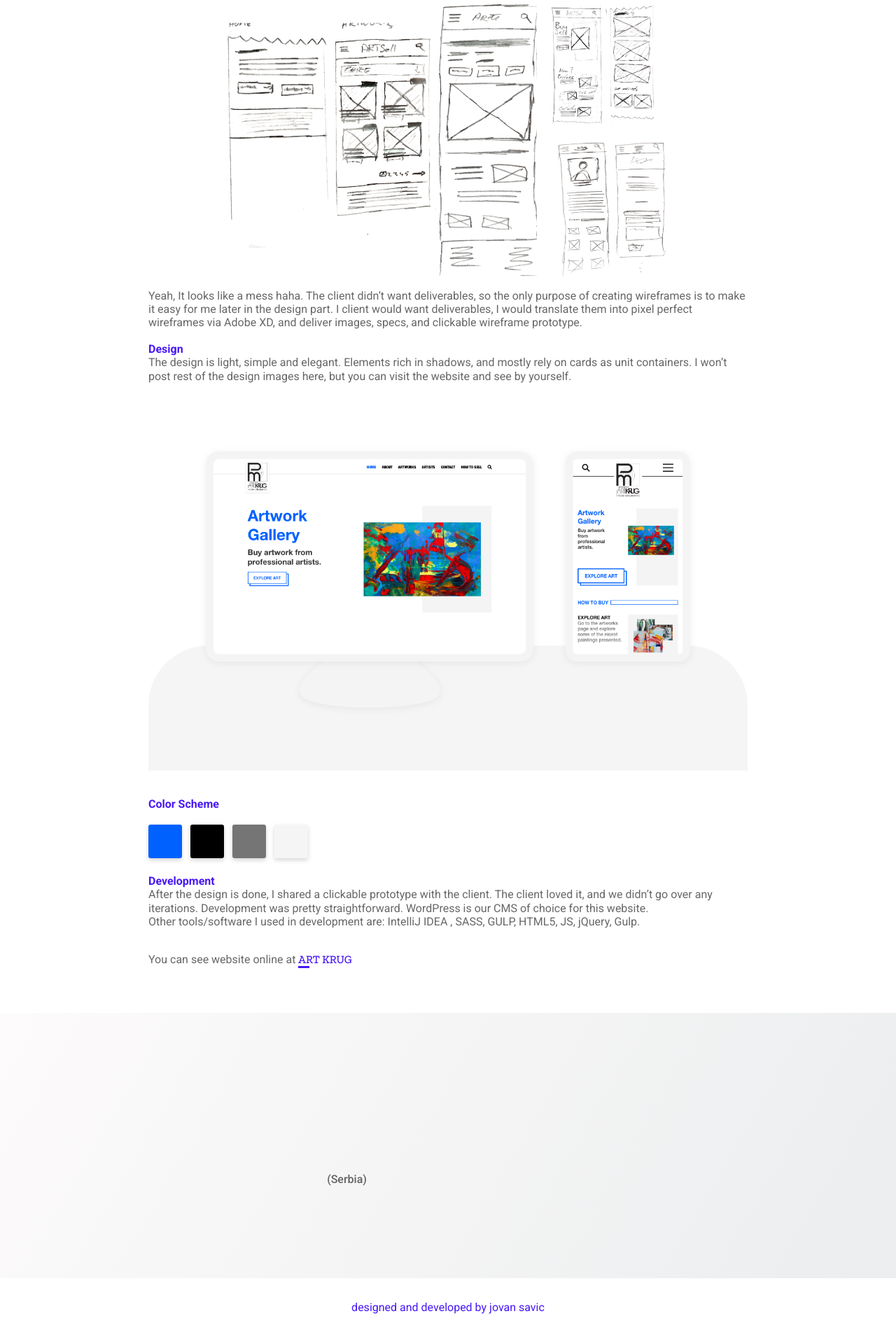
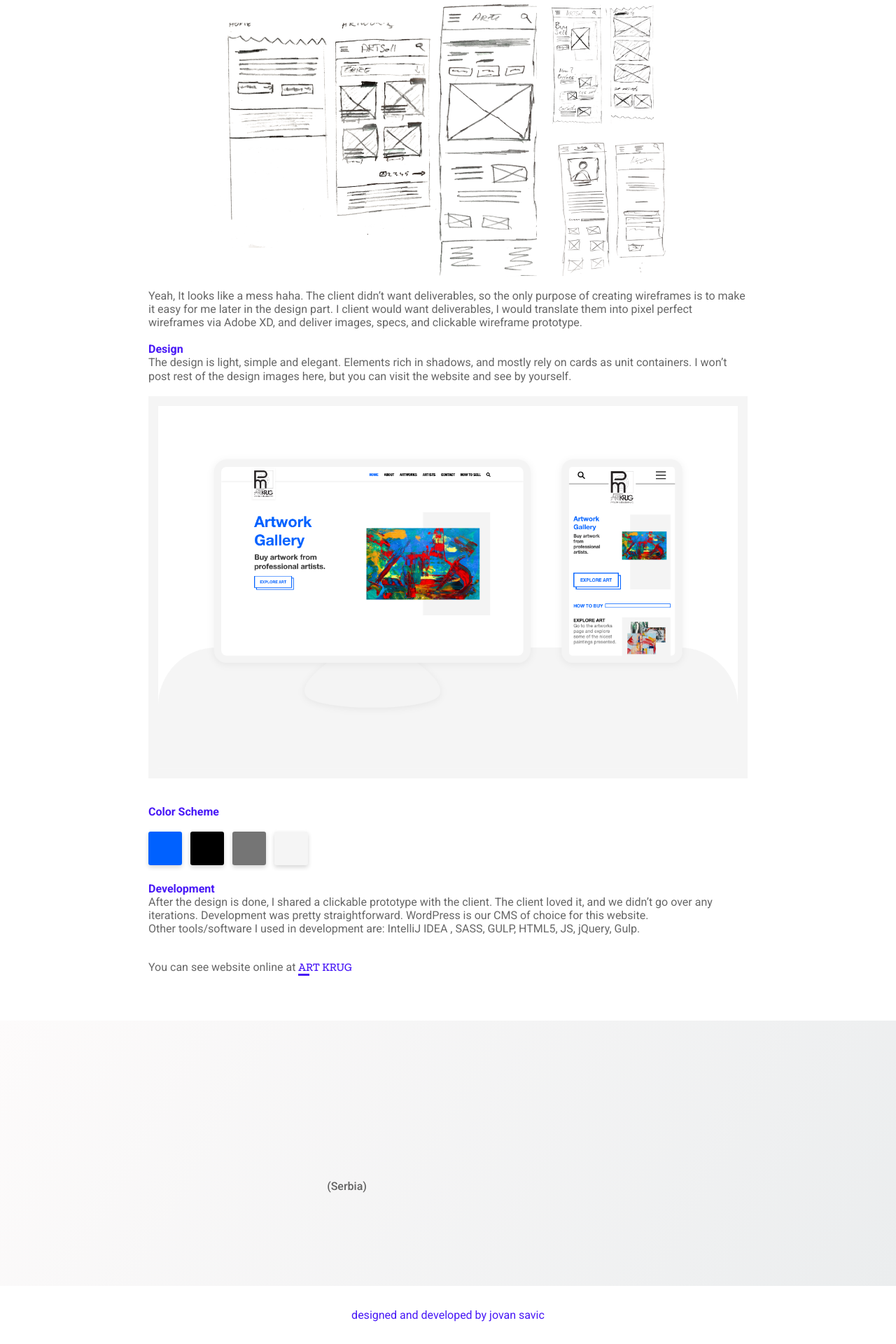
Before and after one commit to jovansavic/jovan.design, a Jekyll site: the page built from _projects/art-krug-sell-art.html, in a window 1280 px wide. Shown: the part 1235-3155 px from the top of the page at 70% size. Built offline with Jekyll 4.4.1, drawn with Linux system fonts in a browser that asks for light colours.

Commit message:
[UPDATE]: Border to art krug project thumb.

```diff
--- a/_projects/art-krug-sell-art.html
+++ b/_projects/art-krug-sell-art.html
@@ -58,7 +58,7 @@ what_they_do: Art Krug is another startup started by Stefan Tomic. Stefan wants
 		The design is light, simple and elegant. Elements rich in shadows, and mostly rely on cards as unit containers. I won’t post rest of the design images here, but you can visit the website and see by yourself.
 	</p><br>
 
-	<img class="mw-100 d-block m-auto" data-animate src="{{site.baseurl}}/assets/img/projects/artsell-thumb.png" alt="{{page.name}} | {{page.description}} | {{page.client_location}}" title="{{page.name}} | {{page.description}} | Landing page">
+	<img class="mw-100 d-block m-auto" style="border: 14px solid #F5F5F5;" data-animate src="{{site.baseurl}}/assets/img/projects/artsell-thumb.png" alt="{{page.name}} | {{page.description}} | {{page.client_location}}" title="{{page.name}} | {{page.description}} | Landing page">
 	<br><br>
 	<!-- Color Scheme -->
 	<strong class="strong-small" data-animate>
```
